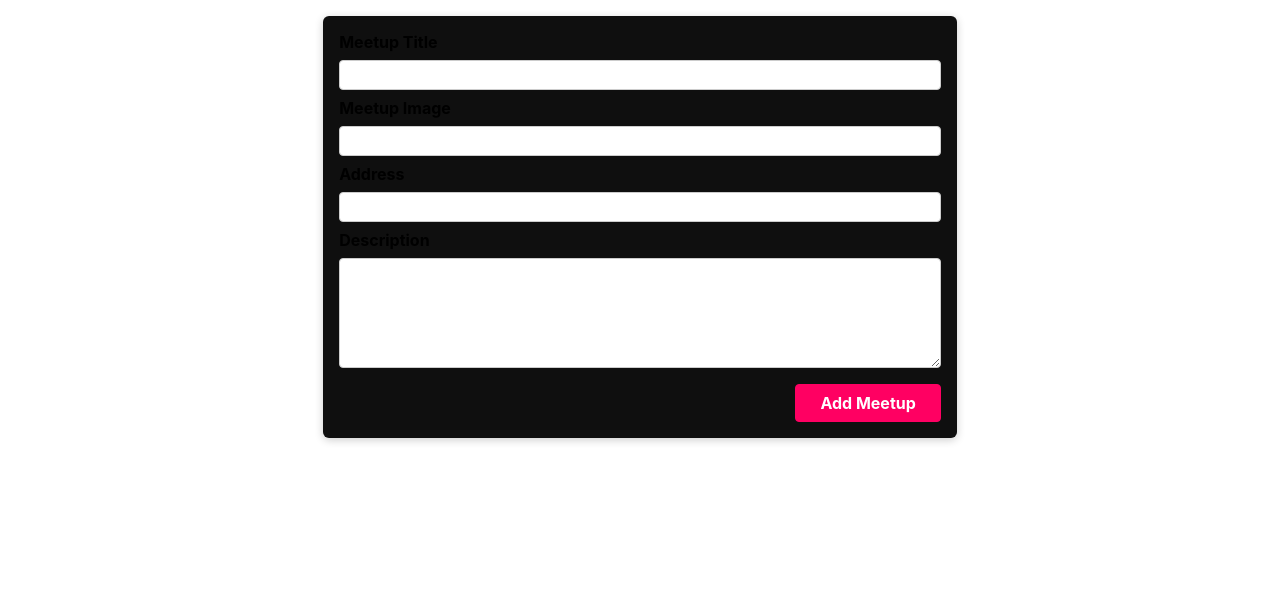
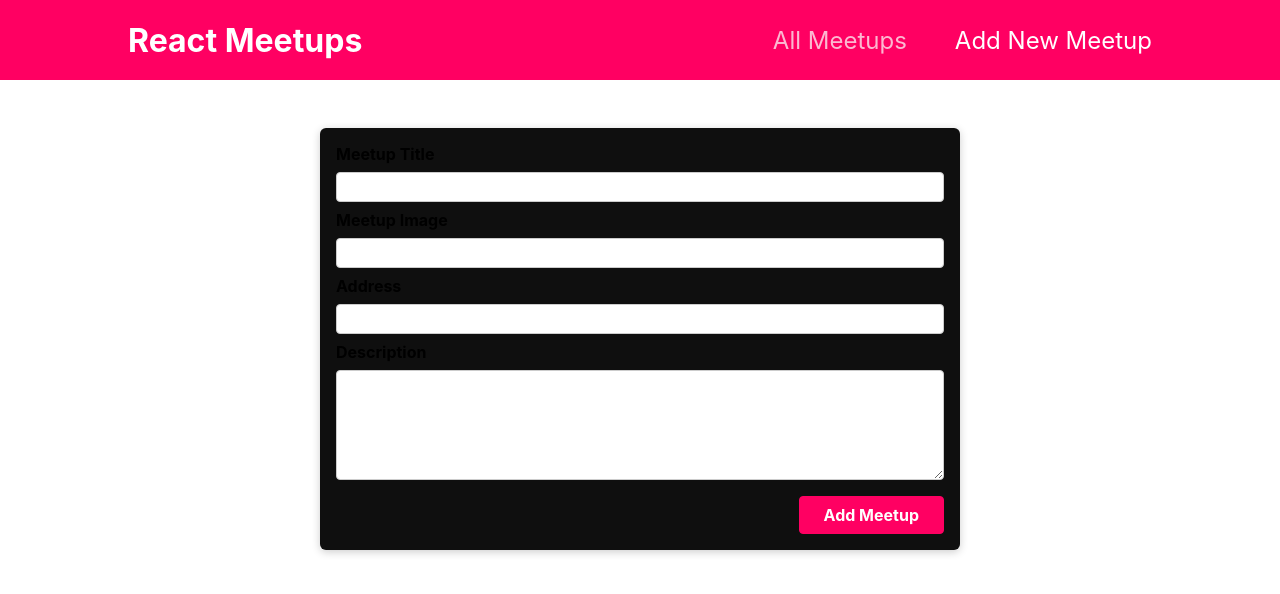
Before and after one commit to KareemE125/Nextjs-Fullstack-App, a Next.js app: page /new-meetup in a window 1280 px wide. Shown: the top 594 px of the page. Built offline with nearby package versions, Linux system fonts and the light colour scheme.

Commit message:
next iteration

```diff
--- a/components/layout/MainNavigation.js
+++ b/components/layout/MainNavigation.js
@@ -1,8 +1,10 @@
 import Link from 'next/link';
+import { useRouter } from 'next/router';
 import classes from './MainNavigation.module.css';
 
 function MainNavigation()
 {
+  const router = useRouter();
 
   return (
     <header className={classes.header}>
@@ -10,10 +12,10 @@ function MainNavigation()
       <nav>
         <ul>
           <li>
-            <Link to='/'>All Meetups</Link>
+            <Link style={{color: router.pathname === '/' ? 'white':'#FCB8D1'}} href='/'>All Meetups</Link>
           </li>
           <li>
-            <Link to='/new-meetup'>Add New Meetup</Link>
+            <Link style={{color: router.pathname === '/new-meetup' ? 'white':'#FCB8D1'}} href='/new-meetup'>Add New Meetup</Link>
           </li>
         </ul>
       </nav>
--- a/pages/_app.js
+++ /dev/null
@@ -1,7 +0,0 @@
-import '../styles/globals.css'
-
-function MyApp({ Component, pageProps }) {
-  return <Component {...pageProps} />
-}
-
-export default MyApp
--- /dev/null
+++ b/pages/_app.jsx
@@ -0,0 +1,12 @@
+import '../styles/globals.css'
+import Layout from '../components/layout/Layout.js'
+
+function MyApp({ Component, pageProps })
+{
+
+  return <Layout>
+    <Component {...pageProps} />
+  </Layout>
+}
+
+export default MyApp
--- a/pages/new-meetup/index.jsx
+++ b/pages/new-meetup.jsx
@@ -1,9 +1,8 @@
 import React from 'react'
 
-import NewMeetupForm from '../../components/meetups/NewMeetupForm.js'
+import NewMeetupForm from '../components/meetups/NewMeetupForm.js'
 
-export default function NewMeetup()
-{
+export default function NewMeetup() {
 
   function addMeetup(meetupData) {
     console.log('====================================');
@@ -12,8 +11,6 @@ export default function NewMeetup()
   }
 
   return <>
-    <section>
-      <NewMeetupForm addMeetup={addMeetup} />
-    </section>
+    <NewMeetupForm addMeetup={addMeetup} />
   </>
 }
--- a/styles/globals.css
+++ b/styles/globals.css
@@ -27,16 +27,6 @@ a {
 
 /* /////////////////////////////////////// */
 
-section{
-  padding: 1rem 0.2rem;
-  width: 50%;
-  margin: auto;
-  display: flex;
-  flex-direction: column;
-  justify-content: center;
-  align-items: stretch;
-}
-
 button {
   font: inherit;
   cursor: pointer;
--- /dev/null
+++ b/styles/meetupDetails.module.css
@@ -0,0 +1,6 @@
+.detail img {
+    width: 100%;
+}
+.detail {
+    text-align: center;
+}
```
Also changed, not shown: components/meetups/MeetupItem.js (+10 -2 lines), pages/[meetupId].jsx (added, +52 -0 lines), pages/[meetupId]/index.jsx (deleted, +0 -7 lines), pages/index.jsx (+38 -14 lines), pages/api/new-meetup.js (added).
